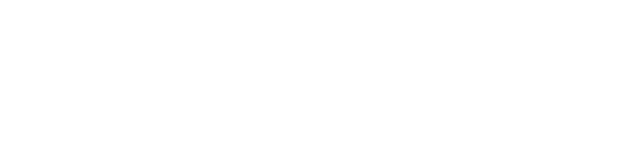
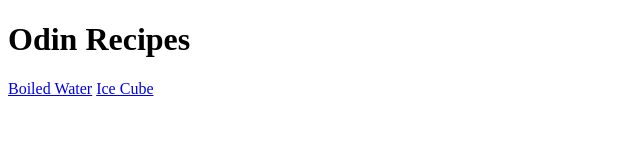
Before and after one commit to c-h-code/odin-recipes, a plain HTML site: page index.html in a window 1280 px wide. Shown: the whole page, without its empty margins (0-640 px from the left). Drawn offline with Linux system fonts and the light colour scheme.

Commit message:
Adding recipe pages and adding links to them

```diff
--- a/index.html
+++ b/index.html
@@ -3,9 +3,11 @@
 <head>
     <meta charset="UTF-8">
     <meta name="viewport" content="width=device-width, initial-scale=1.0">
-    <title>Document</title>
+    <title>Odin Recipes</title>
 </head>
 <body>
-
+    <h1>Odin Recipes</h1>
+    <a href = "./recipes/boiled_water.html">Boiled Water</a>
+    <a href = "./recipes/ice_cube.html">Ice Cube</a>
 </body>
 </html>
```
Also changed, not shown: recipes/boiled_water.html (added), recipes/ice_cube.html (added).
